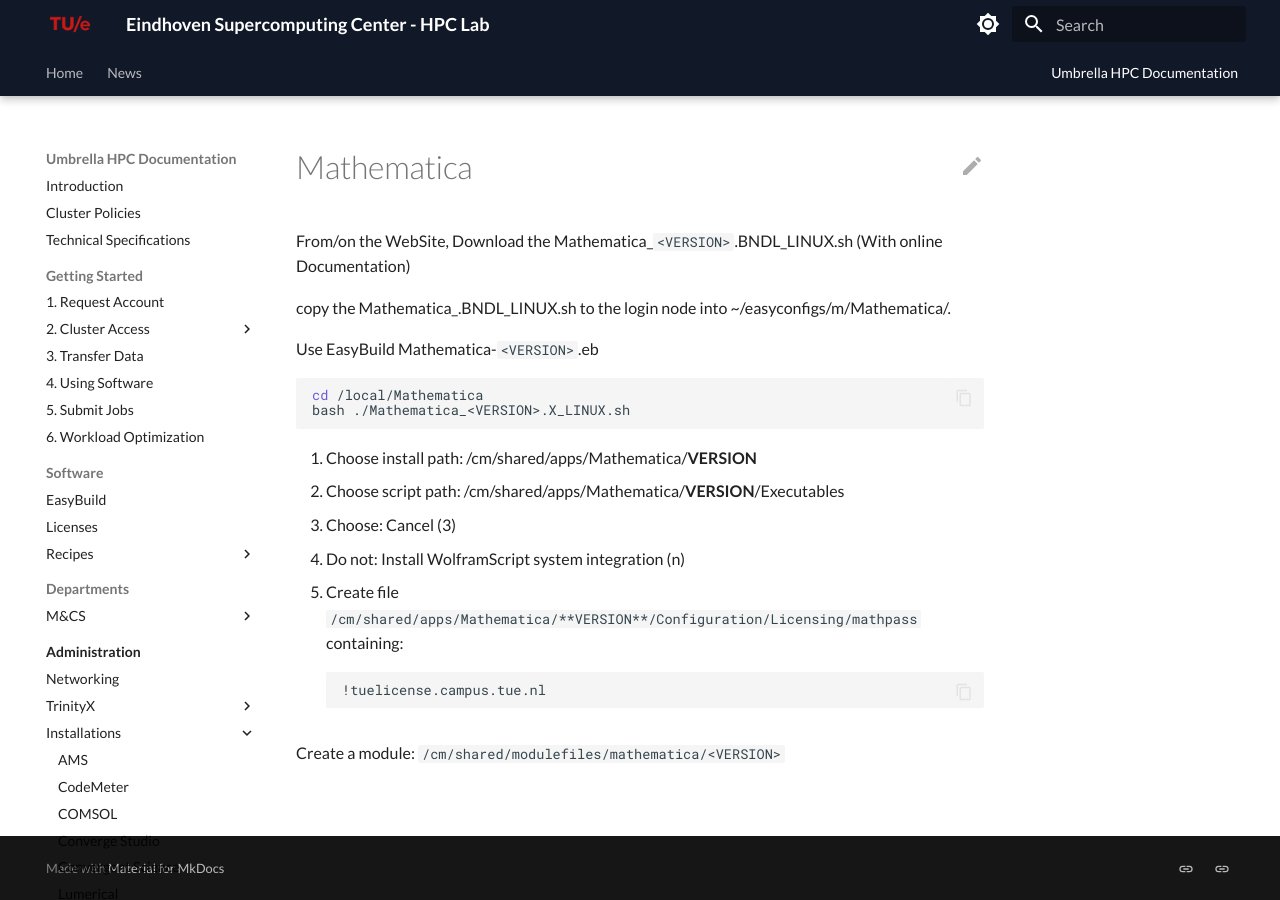
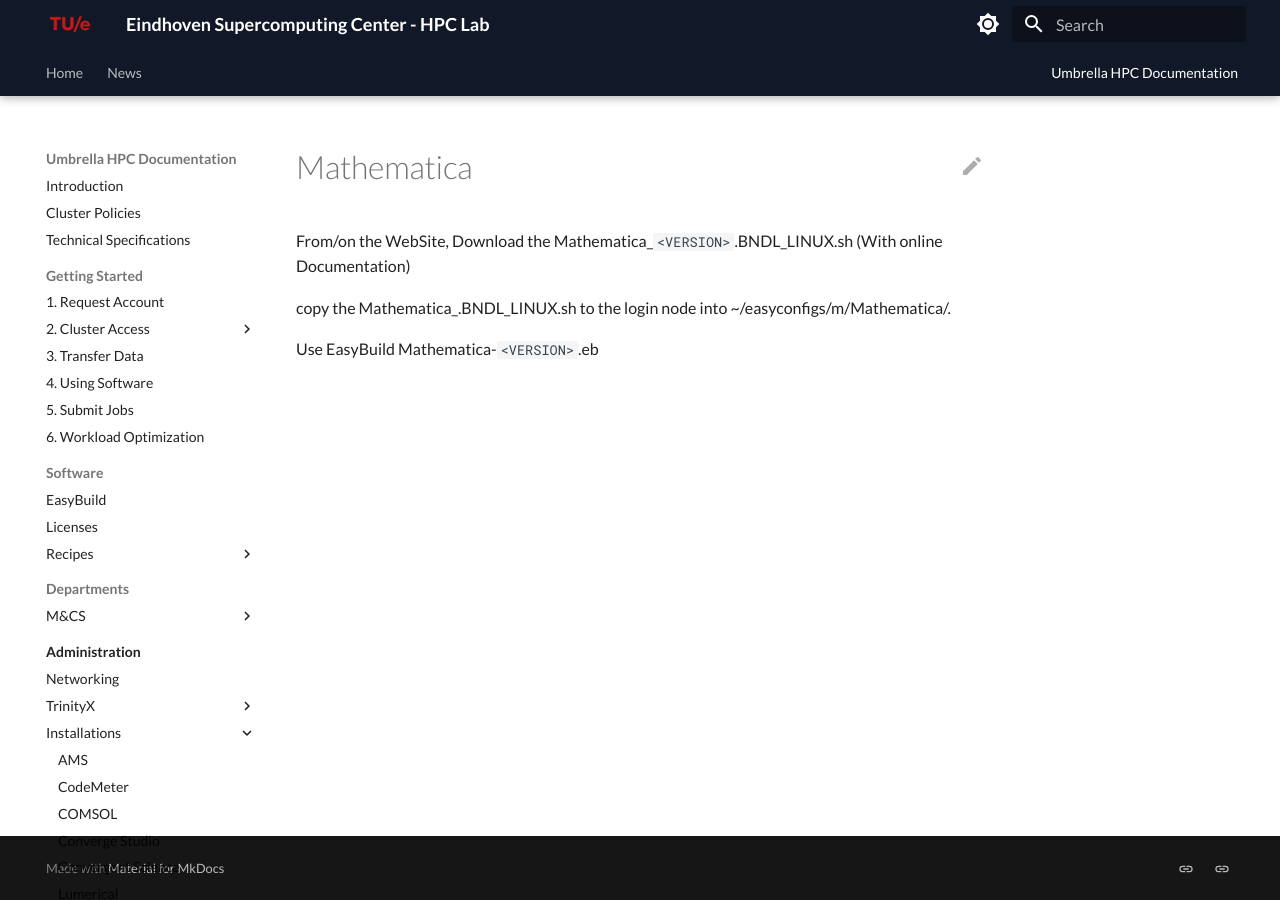
Before and after one commit to gferhpc/supercomputing.tue.nl, an MkDocs documentation site: the page built from pages/documentation/administration/installations/mathematica.md, in a window 1280 px wide. Built offline with MkDocs 1.6.1 and Material for MkDocs 9.7.7, drawn with Linux system fonts in a browser that asks for light colours.

Commit message:
Update mathematica.md

````diff
--- a/pages/documentation/administration/installations/mathematica.md
+++ b/pages/documentation/administration/installations/mathematica.md
@@ -5,19 +5,3 @@
 copy the Mathematica_<VERSION>.BNDL_LINUX.sh to the login node into ~/easyconfigs/m/Mathematica/.
 
 Use EasyBuild Mathematica-```<VERSION>```.eb
-
-```shell
-cd /local/Mathematica
-bash ./Mathematica_<VERSION>.X_LINUX.sh
-```
-
-1. Choose install path: /cm/shared/apps/Mathematica/**VERSION**
-2. Choose script path: /cm/shared/apps/Mathematica/**VERSION**/Executables
-3. Choose: Cancel (3)
-4. Do not: Install WolframScript system integration (n)
-5. Create file `/cm/shared/apps/Mathematica/**VERSION**/Configuration/Licensing/mathpass` containing:
-   ```text
-   !tuelicense.campus.tue.nl
-   ```
-
-Create a module: `/cm/shared/modulefiles/mathematica/<VERSION>`
````
